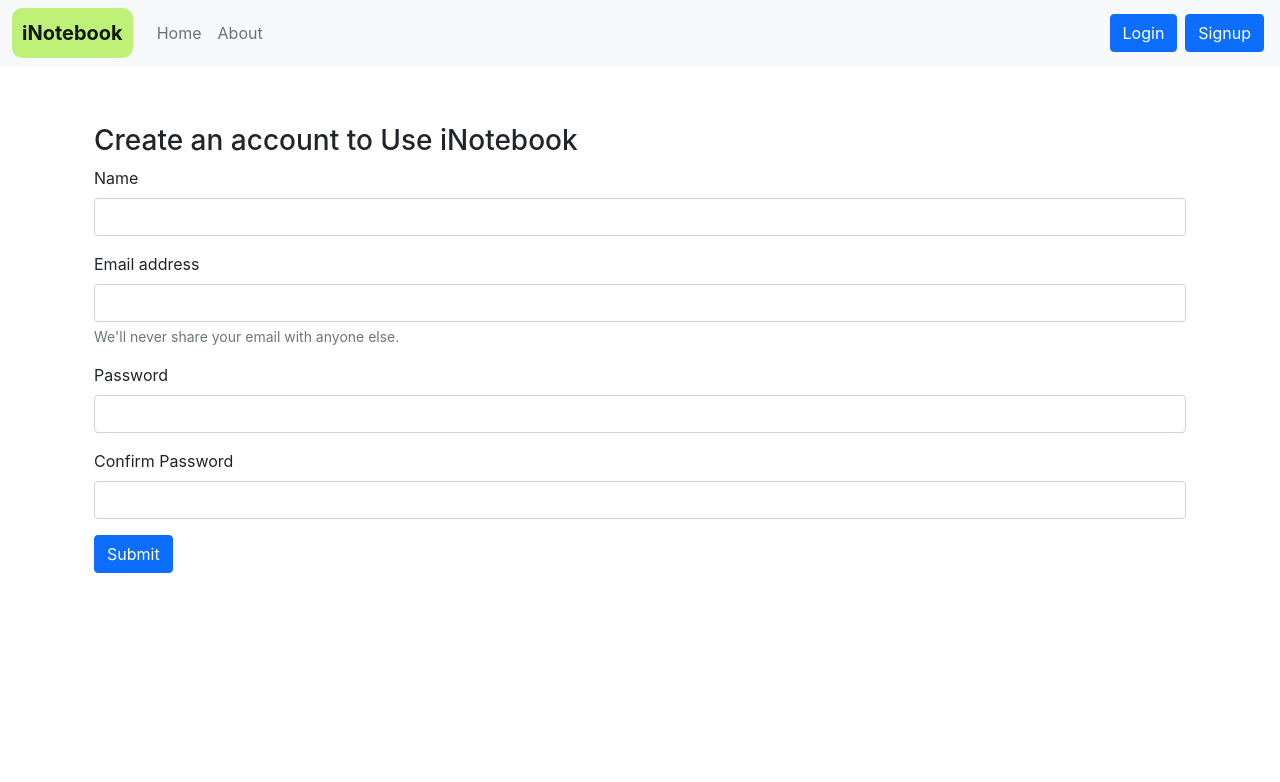
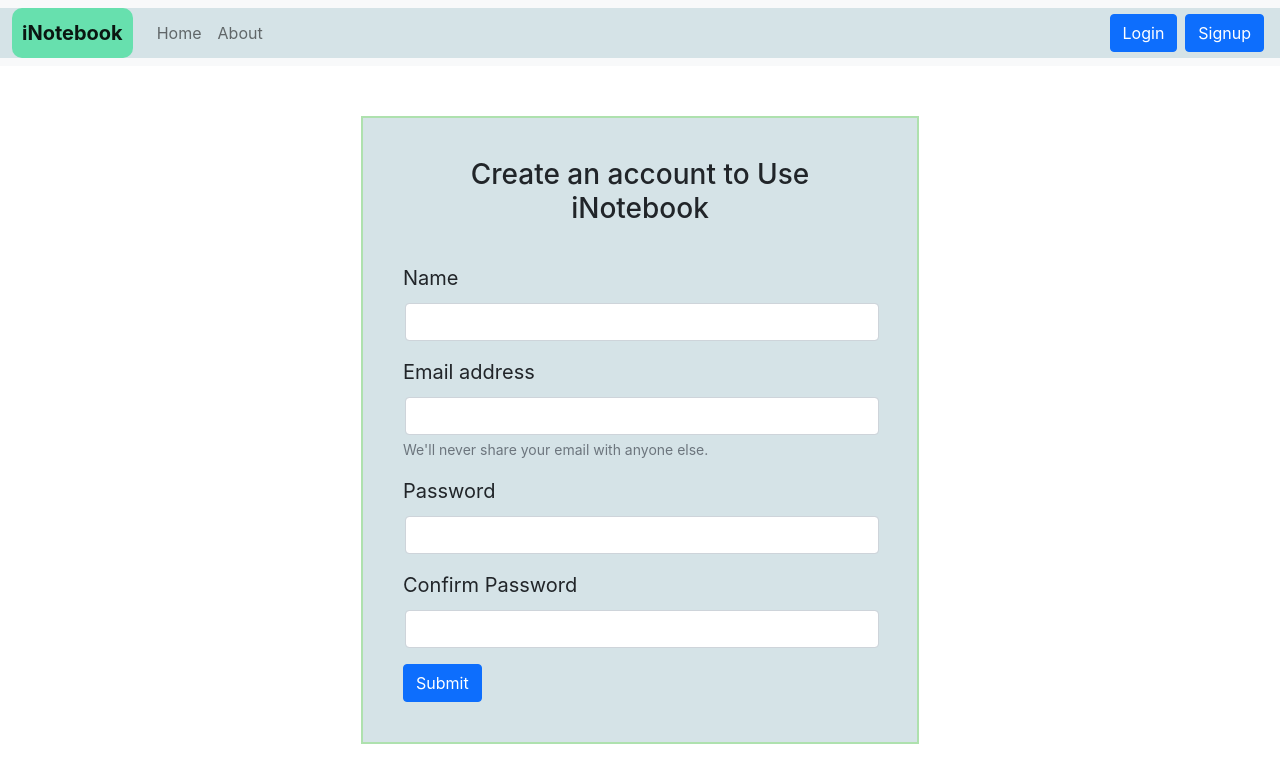
Before and after one commit to shashikant021/iNotebook, a React (Create React App) app: page /signup in a window 1280 px wide. Shown: the top 782 px of the page. Built offline with nearby package versions, Linux system fonts and the light colour scheme.

Commit message:
styling changed

```diff
--- a/src/App.css
+++ b/src/App.css
@@ -41,10 +41,75 @@
 /* starting Navbar.css */
 
 .navbar-brand{
-  background-color: rgb(191, 241, 121);
+  background-color: #67e0ae;
   padding: 10px;
   border-radius: 10px;
   font-weight: bold;
 }
 
+.container-fluid{
+  background-color: #d5e3e7;
+}
+
 /* end of Navbar.css */
+
+/* starting of Login.css & Signup.css */
+
+.form-control{
+  width: 100%;
+  margin: 2px;
+}
+
+.log_in{
+  border: 2px solid rgb(174, 225, 174);
+  padding: 40px;
+  width: 50%;
+  margin-left: auto;
+  margin-right: auto;
+  background-color: #d5e3e7;
+}
+
+.log_in h3{
+  padding-bottom: 30px;
+  text-align: center;
+}
+
+/* enging of Login.css & Signup.css */
+
+/* starting of AddNote.css part */
+
+.add_note{
+  border: 2px solid rgb(174, 225, 174);
+  padding: 30px;
+  width: 50%;
+  margin-left: auto;
+  margin-right: auto;
+  background-color: #d5e3e7;
+}
+
+.add_note h2{
+  padding-bottom: 10px;
+  text-align: center;
+}
+
+/* end of AddNote.css part */
+
+/* starting of notes.css part */
+
+.notes{
+  border: 2px solid rgb(174, 225, 174);
+  padding: 10px;
+  width: 100%;
+  background-color: #ced2d3;
+}
+
+.notes h2{
+  padding-top: 10px;
+  padding-bottom: 10px;
+}
+
+.modal-content{
+  background-color: #8ea593;
+}
+
+/* end of notes.css part */
--- a/src/components/AddNote.js
+++ b/src/components/AddNote.js
@@ -1,5 +1,6 @@
 import React, {useContext, useState} from 'react'
 import noteContext from "../context/notes/noteContext"
+// import "./components/App.css"
 
 const AddNote = (props) => {
     const context = useContext(noteContext);
@@ -18,19 +19,19 @@ const AddNote = (props) => {
         setNote({...note, [e.target.name]: e.target.value})
     }
     return (
-        <div className="container my-3">
+        <div className="container my-3 add_note">
             <h2>Add a Note</h2>
             <form className="my-3">
                 <div className="mb-3">
-                    <label htmlFor="title" className="form-label">Title</label>
+                    <label htmlFor="title" className="form-label fs-5">Title</label>
                     <input type="text" className="form-control" id="title" name="title" aria-describedby="emailHelp" value={note.title} onChange={onChange} minLength={5} required />
                 </div>
                 <div className="mb-3">
-                    <label htmlFor="description" className="form-label">Description</label>
-                    <input type="text" className="form-control" id="description" name="description" value={note.description} onChange={onChange} minLength={5} required />
+                    <label htmlFor="description" className="form-label fs-5">Description</label>
+                    <textarea type="text" className="form-control" id="description" name="description" value={note.description} onChange={onChange} minLength={5} required />
                 </div>
                 <div className="mb-3">
-                    <label htmlFor="tag" className="form-label">Tag</label>
+                    <label htmlFor="tag" className="form-label fs-5">Tag</label>
                     <input type="text" className="form-control" id="tag" name="tag" value={note.tag} onChange={onChange} minLength={5} required />
                 </div>
 
--- a/src/components/Login.js
+++ b/src/components/Login.js
@@ -35,16 +35,16 @@ const Login = (props) => {
     }
 
     return (
-        <div className='mt-3'>
+        <div className='mt-5 log_in'>
             <h3> Login to Continue to iNotebook</h3>
             <form  onSubmit={handleSubmit}>
                 <div className="mb-3">
-                    <label htmlFor="email" className="form-label">Email address</label>
-                    <input type="email" className="form-control" value={credentials.email} onChange={onChange} id="email" name="email" aria-describedby="emailHelp" />
+                    <label htmlFor="email" className="form-label fs-5">Email address</label>
+                    <input type="email" className="form-control" width="500px" value={credentials.email} onChange={onChange} id="email" name="email" aria-describedby="emailHelp" />
                     <div id="emailHelp" className="form-text">We'll never share your email with anyone else.</div>
                 </div>
                 <div className="mb-3">
-                    <label htmlFor="password" className="form-label">Password</label>
+                    <label htmlFor="password" className="form-label fs-5">Password</label>
                     <input type="password" className="form-control" value={credentials.password} onChange={onChange} name="password" id="password" />
                 </div>
 
--- a/src/components/Notes.js
+++ b/src/components/Notes.js
@@ -52,15 +52,15 @@ const Notes = (props) => {
                         <div className="modal-body">
                             <form className="my-3">
                                 <div className="mb-3">
-                                    <label htmlFor="title" className="form-label">Title</label>
+                                    <label htmlFor="title" className="form-label fs-5">Title</label>
                                     <input type="text" className="form-control" id="etitle" name="etitle" value={note.etitle} aria-describedby="emailHelp" onChange={onChange} minLength={5} required/>
                                 </div>
                                 <div className="mb-3">
-                                    <label htmlFor="description" className="form-label">Description</label>
-                                    <input type="text" className="form-control" id="edescription" name="edescription" value={note.edescription} onChange={onChange} minLength={5} required/>
+                                    <label htmlFor="description" className="form-label fs-5">Description</label>
+                                    <textarea type="text" className="form-control" id="edescription" name="edescription" value={note.edescription} onChange={onChange} minLength={5} required/>
                                 </div>
                                 <div className="mb-3">
-                                    <label htmlFor="tag" className="form-label">Tag</label>
+                                    <label htmlFor="tag" className="form-label fs-5">Tag</label>
                                     <input type="text" className="form-control" id="etag" name="etag" value={note.etag} onChange={onChange} />
                                 </div>
 
@@ -74,8 +74,8 @@ const Notes = (props) => {
                 </div>
             </div>
 
-            <div className="row my-3">
-                <h2>You Notes</h2>
+            <div className="row my-3 notes">
+                <h2>Your Notes</h2>
                 <div className="container mx-2">
                 {notes.length===0 && 'No notes to display'}
                 </div>
--- a/src/components/Signup.js
+++ b/src/components/Signup.js
@@ -36,24 +36,24 @@ const Signup = (props) => {
   }
 
   return (
-    <div className='container mt-2'>
+    <div className='container log_in'>
        <h3> Create an account to Use iNotebook</h3>
       <form onSubmit={handleSubmit}>
       <div className="mb-3">
-          <label htmlFor="name" className="form-label">Name</label>
+          <label htmlFor="name" className="form-label fs-5">Name</label>
           <input type="name" className="form-control" id="name" name='name' onChange={onChange} aria-describedby="emailHelp" />
         </div>
         <div className="mb-3">
-          <label htmlFor="email" className="form-label">Email address</label>
+          <label htmlFor="email" className="form-label fs-5">Email address</label>
           <input type="email" className="form-control" id="email" name='email' onChange={onChange} aria-describedby="emailHelp" />
           <div id="emailHelp" className="form-text">We'll never share your email with anyone else.</div>
         </div>
         <div className="mb-3">
-          <label htmlFor="Password" className="form-label">Password</label>
+          <label htmlFor="Password" className="form-label fs-5">Password</label>
           <input type="password" className="form-control" id="Password" name='password' onChange={onChange} minLength={5} required/>
         </div>
         <div className="mb-3">
-          <label htmlFor="cPassword" className="form-label">Confirm Password</label>
+          <label htmlFor="cPassword" className="form-label fs-5">Confirm Password</label>
           <input type="password" className="form-control" id="cPassword" name='cpassword' onChange={onChange} minLength={5} required/>
         </div>
         <button type="submit" className="btn btn-primary">Submit</button>
```
